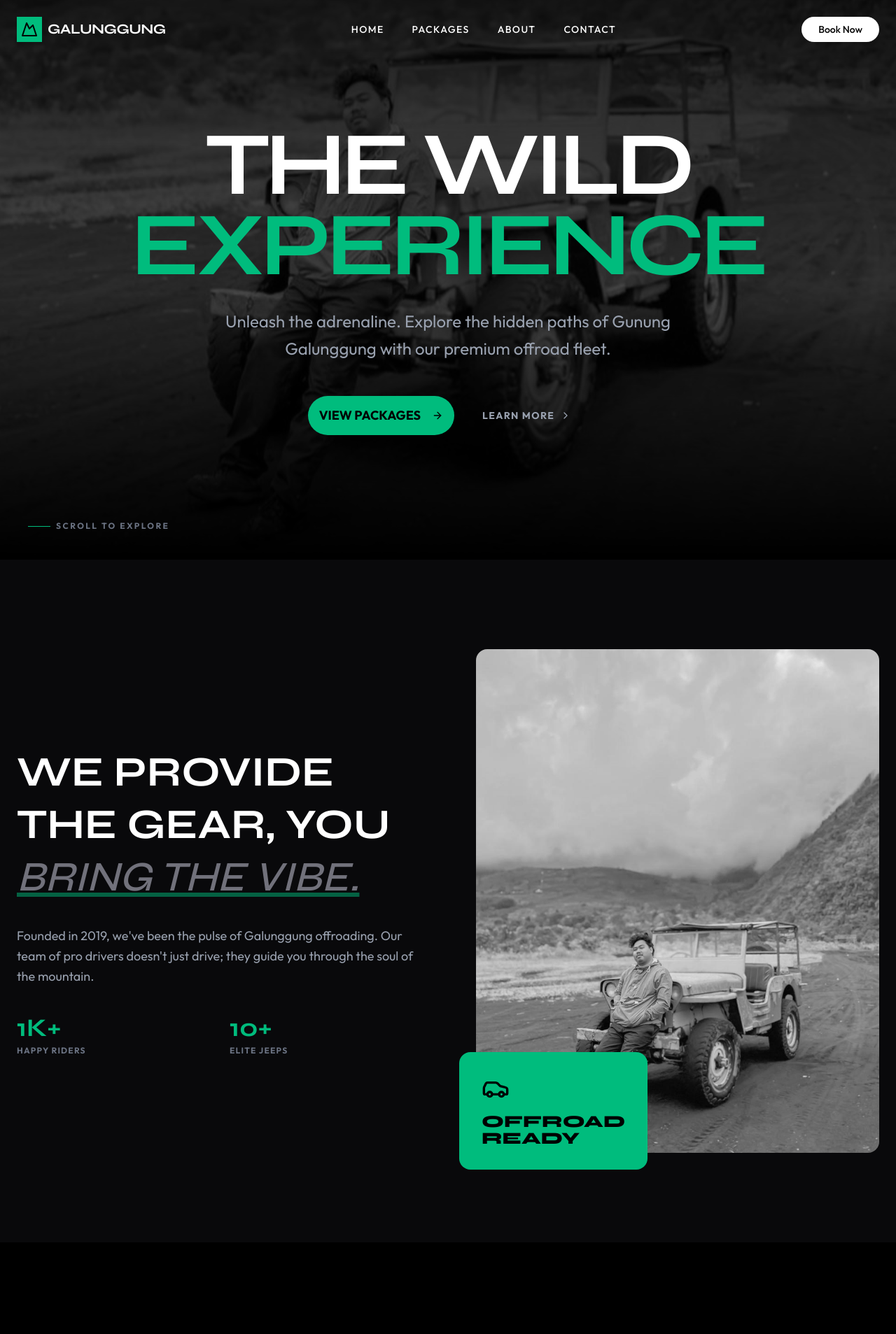
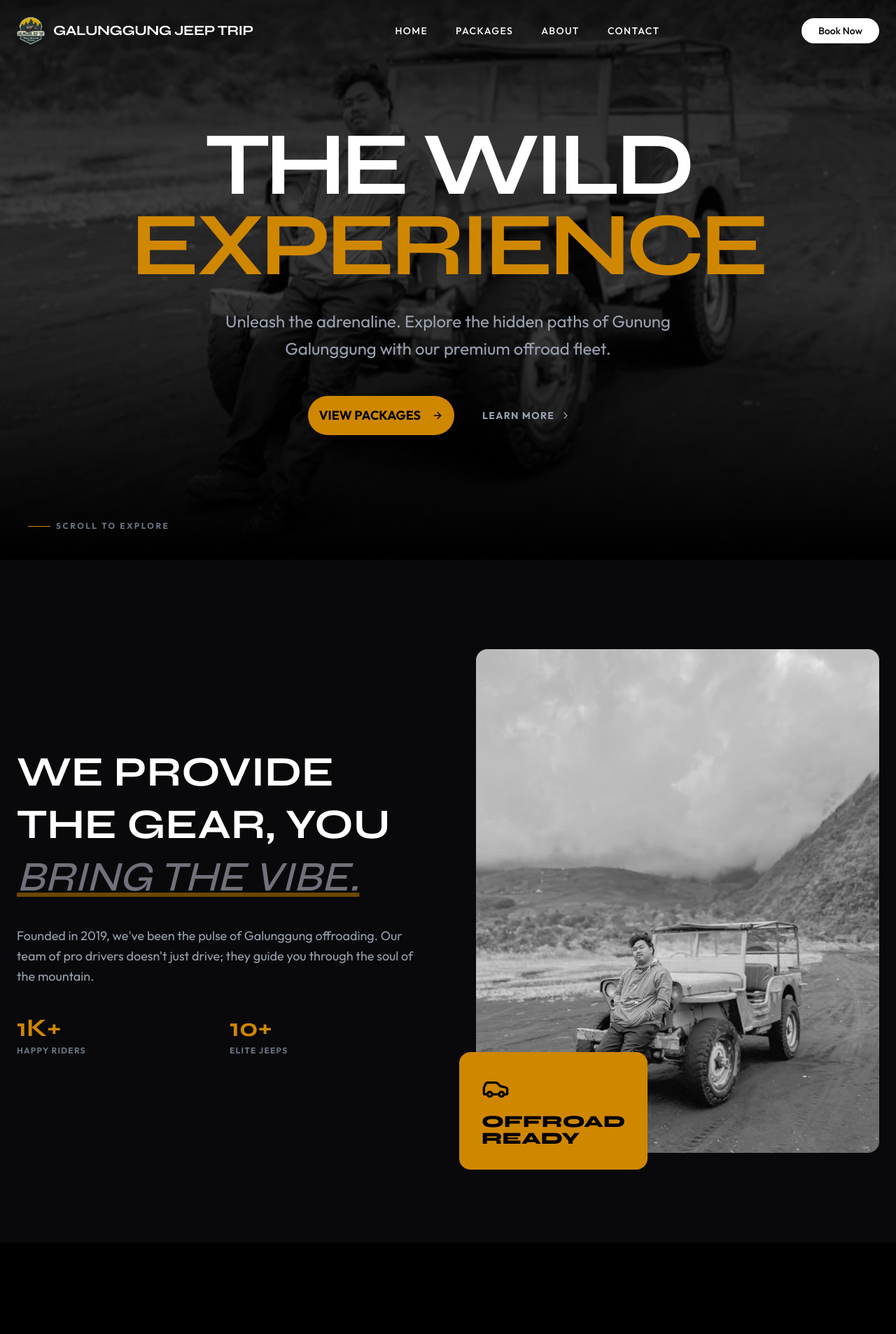
Before and after one commit to aufaikrimaa/galunggung-jeep-trip, a Next.js app: page / in a window 1280 px wide. Shown: the top 1907 px of the page at 70% size. Built offline with nearby package versions, Linux system fonts and the light colour scheme.

Commit message:
feat: add logo and change color

```diff
--- a/src/app/page.tsx
+++ b/src/app/page.tsx
@@ -24,26 +24,27 @@ export default function Home() {
   }, []);
 
   return (
-    <div className="min-h-screen bg-black text-white selection:bg-emerald-500/30">
+    <div className="min-h-screen bg-black text-white selection:bg-yellow-600/30">
       {/* Navbar */}
       <nav className={`fixed top-0 left-0 right-0 z-50 transition-all duration-300 ${scrolled ? "bg-black/80 backdrop-blur-md py-4" : "bg-transparent py-6"}`}>
         <div className="max-w-7xl mx-auto px-6 flex justify-between items-center">
-          <div className="flex items-center gap-2 group cursor-pointer">
-            <div className="bg-emerald-500 p-1.5 rounded-lg group-hover:rotate-12 transition-transform">
+          <div className="flex items-center gap-3 group cursor-pointer">
+            {/* <div className="bg-yellow-600 p-1.5 rounded-lg group-hover:rotate-12 transition-transform">
               <Mountain className="h-6 w-6 text-black" />
-            </div>
-            <span className="font-syne font-bold text-xl tracking-tight">GALUNGGUNG</span>
+            </div> */}
+            <img src={'/images/logo.png'} className="size-10"/>
+            <span className="font-syne font-bold text-xl tracking-tight">GALUNGGUNG JEEP TRIP</span>
           </div>
 
           <div className="hidden md:flex items-center gap-10 font-medium text-sm tracking-widest uppercase">
             {["Home", "Packages", "About", "Contact"].map((item) => (
-              <a key={item} href={`#${item.toLowerCase()}`} className="hover:text-emerald-500 transition-colors">
+              <a key={item} href={`#${item.toLowerCase()}`} className="hover:text-yellow-600 transition-colors">
                 {item}
               </a>
             ))}
           </div>
 
-          <Button asChild className="bg-white text-black hover:bg-emerald-500 hover:text-white transition-all rounded-full px-6">
+          <Button asChild className="bg-white text-black hover:bg-yellow-600 hover:text-white transition-all rounded-full px-6">
             <a href="https://wa.me/6282120225622">Book Now</a>
           </Button>
         </div>
@@ -53,20 +54,20 @@ export default function Home() {
       <section id="home" className="relative h-screen flex items-center justify-center overflow-hidden">
         <div className="absolute inset-0 z-0">
           <div className="absolute inset-0 bg-gradient-to-b from-black/60 via-black/20 to-black z-10" />
-          <div className="absolute inset-0 bg-[radial-gradient(circle_at_center,_var(--tw-gradient-stops))] from-emerald-500/10 via-transparent to-transparent opacity-50" />
+          <div className="absolute inset-0 bg-[radial-gradient(circle_at_center,_var(--tw-gradient-stops))] from-yellow-600/10 via-transparent to-transparent opacity-50" />
           <div className="w-full h-full bg-[url('/images/hero-img.jpeg')] bg-cover bg-center grayscale opacity-40 scale-105 animate-pulse-slow" />
         </div>
 
         <div className="relative z-20 max-w-5xl mx-auto px-6 text-center">
           <h1 className="font-syne text-6xl md:text-9xl font-bold mb-8 leading-[0.9] tracking-tighter">
             THE WILD <br />
-            <span className="text-emerald-500">EXPERIENCE</span>
+            <span className="text-yellow-600">EXPERIENCE</span>
           </h1>
           <p className="font-outfit text-xl md:text-2xl text-gray-400 mb-12 max-w-2xl mx-auto leading-relaxed">
             Unleash the adrenaline. Explore the hidden paths of Gunung Galunggung with our premium offroad fleet.
           </p>
           <div className="flex flex-col sm:flex-row gap-4 justify-center items-center">
-            <Button asChild size="lg" className="bg-emerald-500 hover:bg-white text-black font-bold rounded-full px-10 py-7 text-lg group">
+            <Button asChild size="lg" className="bg-yellow-600 hover:bg-white text-black font-bold rounded-full px-10 py-7 text-lg group">
               <a href="#packages">
                 VIEW PACKAGES <ArrowRight className="ml-2 h-5 w-5 group-hover:translate-x-1 transition-transform" />
               </a>
@@ -80,7 +81,7 @@ export default function Home() {
         <div className="absolute bottom-10 left-10 hidden lg:block">
           <div className="flex gap-8 items-center text-xs font-bold tracking-[0.2em] uppercase text-gray-500">
             <div className="flex items-center gap-2">
-              <span className="w-8 h-[1px] bg-emerald-500" />
+              <span className="w-8 h-[1px] bg-yellow-600" />
               SCROLL TO EXPLORE
             </div>
           </div>
@@ -95,7 +96,7 @@ export default function Home() {
               <h2 className="font-syne text-4xl md:text-6xl font-bold mb-8 leading-tight">
                 WE PROVIDE <br />
                 THE GEAR, YOU <br />
-                <span className="text-zinc-500 italic font-medium underline decoration-emerald-500/50">BRING THE VIBE.</span>
+                <span className="text-zinc-500 italic font-medium underline decoration-yellow-600/50">BRING THE VIBE.</span>
               </h2>
               <p className="font-outfit text-lg text-gray-400 mb-10 leading-relaxed max-w-xl">
                 Founded in 2019, we've been the pulse of Galunggung offroading.
@@ -103,11 +104,11 @@ export default function Home() {
               </p>
               <div className="grid grid-cols-2 gap-8">
                 <div>
-                  <div className="text-4xl font-syne font-bold text-emerald-500 mb-1">1K+</div>
+                  <div className="text-4xl font-syne font-bold text-yellow-600 mb-1">1K+</div>
                   <div className="text-xs uppercase tracking-widest text-gray-500 font-bold">Happy Riders</div>
                 </div>
                 <div>
-                  <div className="text-4xl font-syne font-bold text-emerald-500 mb-1">10+</div>
+                  <div className="text-4xl font-syne font-bold text-yellow-600 mb-1">10+</div>
                   <div className="text-xs uppercase tracking-widest text-gray-500 font-bold">Elite Jeeps</div>
                 </div>
               </div>
@@ -120,7 +121,7 @@ export default function Home() {
                   className="w-full h-full object-cover scale-110 group-hover:scale-100 transition-transform duration-1000"
                 />
               </div>
-              <div className="absolute -bottom-6 -left-6 bg-emerald-500 p-8 rounded-2xl hidden md:block group-hover:-translate-y-2 transition-transform">
+              <div className="absolute -bottom-6 -left-6 bg-yellow-600 p-8 rounded-2xl hidden md:block group-hover:-translate-y-2 transition-transform">
                 <Car className="h-10 w-10 text-black mb-4" />
                 <div className="text-black font-syne font-black text-2xl uppercase leading-none">
                   Offroad <br /> Ready
@@ -136,7 +137,7 @@ export default function Home() {
         <div className="max-w-7xl mx-auto px-6">
           <div className="flex flex-col md:flex-row justify-between items-end mb-20 gap-8">
             <div className="max-w-xl">
-              <div className="text-emerald-500 font-bold text-sm tracking-[0.3em] uppercase mb-4">Pricing & Plans</div>
+              <div className="text-yellow-600 font-bold text-sm tracking-[0.3em] uppercase mb-4">Pricing & Plans</div>
               <h2 className="font-syne text-5xl md:text-7xl font-bold leading-tight">CHOOSE YOUR <br /> ADVENTURE</h2>
             </div>
             <p className="text-gray-500 font-outfit max-w-xs text-right hidden md:block">
@@ -153,10 +154,10 @@ export default function Home() {
             ].map((pkg) => (
               <div
                 key={pkg.name}
-                className={`group relative p-8 rounded-3xl transition-all duration-500 ${pkg.primary ? "bg-emerald-500 text-black" : "bg-zinc-900 hover:bg-zinc-800"}`}
+                className={`group relative p-8 rounded-3xl transition-all duration-500 ${pkg.primary ? "bg-yellow-600 text-black" : "bg-zinc-900 hover:bg-zinc-800"}`}
               >
                 <div className="flex justify-between items-start mb-12">
-                  <div className={`text-xs font-bold uppercase tracking-widest px-3 py-1 rounded-full ${pkg.primary ? "bg-black text-white" : "bg-emerald-500/10 text-emerald-500"}`}>
+                  <div className={`text-xs font-bold uppercase tracking-widest px-3 py-1 rounded-full ${pkg.primary ? "bg-black text-white" : "bg-yellow-600/10 text-yellow-600"}`}>
                     {pkg.tag}
                   </div>
                   <div className="text-sm font-medium opacity-60 uppercase tracking-widest">{pkg.duration}</div>
@@ -166,7 +167,7 @@ export default function Home() {
                   <span className="text-4xl font-black">{pkg.price}</span>
                   <span className="text-xs uppercase font-bold opacity-60">/ Jeep</span>
                 </div>
-                <Button asChild className={`w-full rounded-xl py-6 font-bold uppercase tracking-widest text-xs transition-all ${pkg.primary ? "bg-black text-white hover:bg-zinc-800" : "bg-white text-black hover:bg-emerald-500 hover:text-white"}`}>
+                <Button asChild className={`w-full rounded-xl py-6 font-bold uppercase tracking-widest text-xs transition-all ${pkg.primary ? "bg-black text-white hover:bg-zinc-800" : "bg-white text-black hover:bg-yellow-600 hover:text-white"}`}>
                   <a href={`https://wa.me/6282120225622?text=I'm interested in ${pkg.name}`}>Book Now</a>
                 </Button>
               </div>
@@ -200,11 +201,11 @@ export default function Home() {
         <div className="max-w-7xl mx-auto px-6">
           <div className="grid lg:grid-cols-2 gap-20">
             <div>
-              <h2 className="font-syne text-6xl md:text-8xl font-bold mb-10 tracking-tighter">GET IN <br /> <span className="text-emerald-500 underline decoration-white/20">TOUCH</span></h2>
+              <h2 className="font-syne text-6xl md:text-8xl font-bold mb-10 tracking-tighter">GET IN <br /> <span className="text-yellow-600 underline decoration-white/20">TOUCH</span></h2>
               <div className="space-y-8">
                 <div className="flex items-center gap-6 group">
-                  <div className="bg-zinc-900 p-4 rounded-2xl group-hover:bg-emerald-500 transition-colors">
-                    <MapPin className="h-6 w-6 text-emerald-500 group-hover:text-black" />
+                  <div className="bg-zinc-900 p-4 rounded-2xl group-hover:bg-yellow-600 transition-colors">
+                    <MapPin className="h-6 w-6 text-yellow-600 group-hover:text-black" />
                   </div>
                   <div>
                     <div className="text-xs uppercase tracking-widest text-gray-500 font-bold mb-1">Basecamp</div>
@@ -212,26 +213,27 @@ export default function Home() {
                   </div>
                 </div>
                 <div className="flex items-center gap-6 group">
-                  <div className="bg-zinc-900 p-4 rounded-2xl group-hover:bg-emerald-500 transition-colors">
-                    <Instagram className="h-6 w-6 text-emerald-500 group-hover:text-black" />
+                  <div className="bg-zinc-900 p-4 rounded-2xl group-hover:bg-yellow-600 transition-colors">
+                    <Instagram className="h-6 w-6 text-yellow-600 group-hover:text-black" />
                   </div>
                   <div>
                     <div className="text-xs uppercase tracking-widest text-gray-500 font-bold mb-1">Follow Us</div>
-                    <a href="https://instagram.com/galunggungjeeptrip" target="_blank" className="text-xl font-medium hover:text-emerald-500 transition-colors">@galunggungjeeptrip</a>
+                    <a href="https://instagram.com/galunggungjeeptrip" target="_blank" className="text-xl font-medium hover:text-yellow-600 transition-colors">@galunggungjeeptrip</a>
                   </div>
                 </div>
               </div>
             </div>
 
             <div className="bg-zinc-900 p-12 rounded-[3rem] flex flex-col justify-center items-center text-center">
-              <div className="bg-emerald-500/10 p-6 rounded-full mb-8 animate-bounce">
-                <Mountain className="h-12 w-12 text-emerald-500" />
-              </div>
+              {/* <div className="bg-yellow-600/10 p-6 rounded-full mb-8 animate-bounce">
+                <Mountain className="h-12 w-12 text-yellow-600" />
+              </div> */}
+              <img src={'/images/logo.png'} className="size-20 mb-8 animate-bounce"/>
               <h3 className="font-syne text-3xl font-bold mb-4 uppercase">READY FOR THE RIDE?</h3>
               <p className="text-gray-400 mb-10 max-w-sm">
                 Message us on WhatsApp for instant booking and specialized group rates.
               </p>
-              <Button asChild size="lg" className="w-full bg-white text-black hover:bg-emerald-500 hover:text-white font-black py-8 rounded-2xl text-lg">
+              <Button asChild size="lg" className="w-full bg-white text-black hover:bg-yellow-600 hover:text-white font-black py-8 rounded-2xl text-lg">
                 <a href="https://wa.me/6282120225622">CHAT ON WHATSAPP</a>
               </Button>
             </div>
@@ -242,10 +244,11 @@ export default function Home() {
       {/* Footer */}
       <footer className="py-10 border-t border-zinc-900 bg-black">
         <div className="max-w-7xl mx-auto px-6 flex flex-col md:flex-row justify-between items-center gap-6">
-          <div className="flex items-center gap-2">
-            <div className="bg-zinc-900 p-1 rounded">
-              <Mountain className="h-4 w-4 text-emerald-500" />
-            </div>
+          <div className="flex items-center gap-3">
+            {/* <div className="bg-zinc-900 p-1 rounded">
+              <Mountain className="h-4 w-4 text-yellow-600" />
+            </div> */}
+            <img src={'/images/logo.png'} className="size-7"/>
             <span className="font-syne font-bold text-sm tracking-tight">GALUNGGUNG JEEP TRIP</span>
           </div>
           <div className="text-xs text-zinc-500 font-bold uppercase tracking-widest">
```
Also changed, not shown: public/images/logo.PNG (added).
